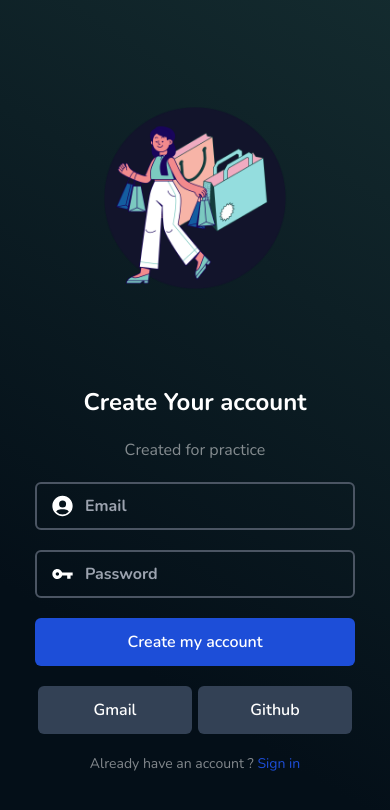
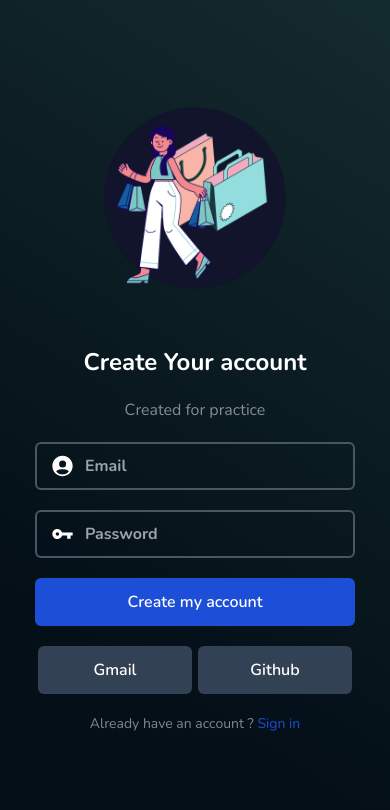
Before and after one commit to Reza-tm/ReShop, a React (Create React App) app: page / in a window 390 px wide. Shown: the top 810 px of the page. Built offline with nearby package versions, Linux system fonts and the light colour scheme; no server answers.

Commit message:
make a little change for responsive

```diff
--- a/src/components/SignInPage/SigninForm/SigninForm.js
+++ b/src/components/SignInPage/SigninForm/SigninForm.js
@@ -26,7 +26,7 @@ const SigninForm = () => {
   return (
     <form
       onSubmit={formik.handleSubmit}
-      className="rounded-2xl z-10 relative text-center md:text-left space-y-5 overflow-hidden flex flex-col justify-center"
+      className="rounded-2xl pb-20 z-10 relative text-center md:text-left space-y-5 overflow-hidden flex flex-col justify-center"
     >
       <h2 className="font-nunito text-white text-2xl font-bold">Create Your account</h2>
       <p className="font-nunito text-white/50">Created for practice</p>
```
